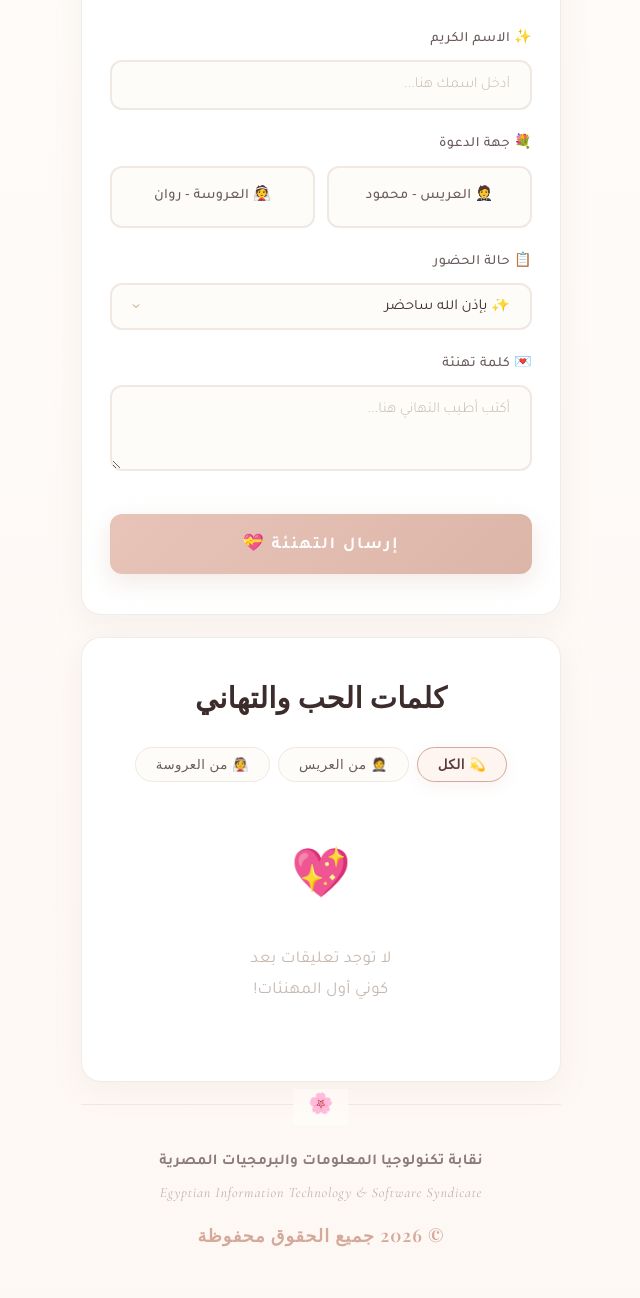
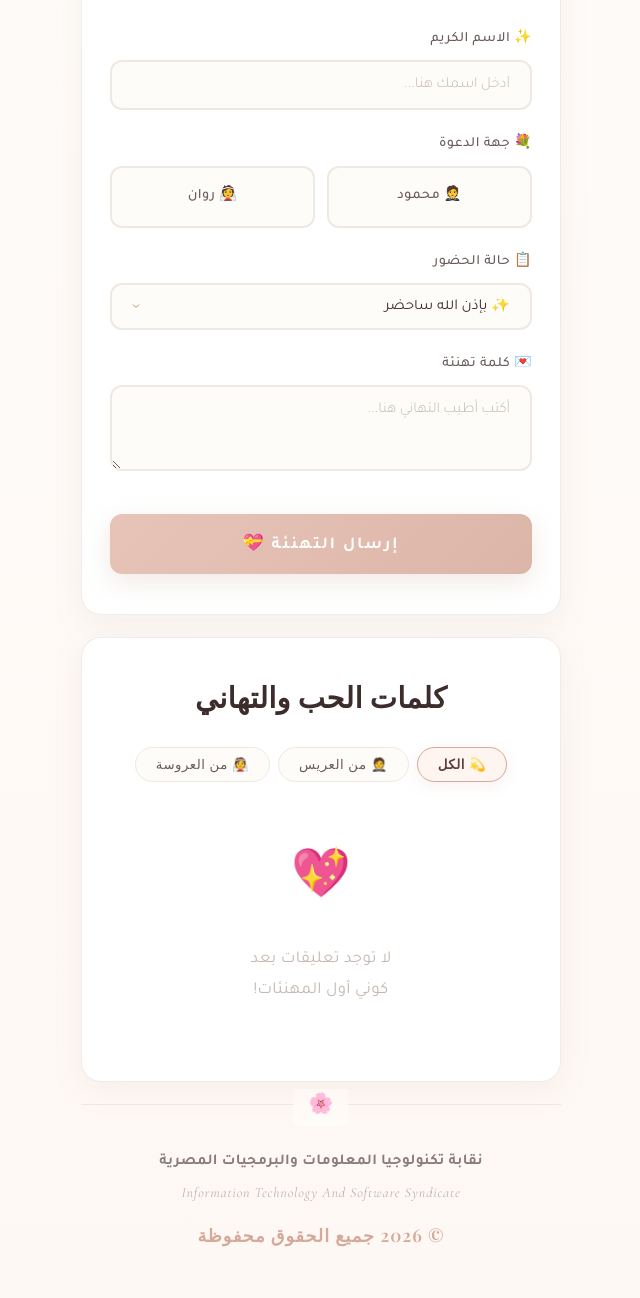
Before and after one commit to Itworkerssyndicate/MahmoudandRewanEngagement, a plain HTML site: page index.html in a window 1280 px wide. Shown: the part 1195-2493 px from the top of the page, without its empty margins (319-959 px from the left). Drawn offline with nearby package versions, Linux system fonts and the light colour scheme; no server answers; a web font is replaced by a local one.

Commit message:
Update index.html

```diff
--- a/index.html
+++ b/index.html
@@ -1402,10 +1402,10 @@
             <label class="input-label">💐 جهة الدعوة</label>
             <div class="side-selector">
                 <div class="side-option" onclick="selectSide('groom', this)">
-                    🤵 العريس - محمود
+                    🤵 محمود
                 </div>
                 <div class="side-option" onclick="selectSide('bride', this)">
-                    👰 العروسة - روان
+                    👰 روان
                 </div>
             </div>
 
@@ -1450,7 +1450,7 @@
         <footer class="official-footer">
             <div class="copyright-text">
                 <span class="syndicate-name">نقابة تكنولوجيا المعلومات والبرمجيات المصرية</span>
-                <span class="english-name">Egyptian Information Technology & Software Syndicate</span>
+                <span class="english-name">Information Technology And Software Syndicate</span>
                 <span class="copyright-year">© 2026 جميع الحقوق محفوظة</span>
             </div>
         </footer>
```
